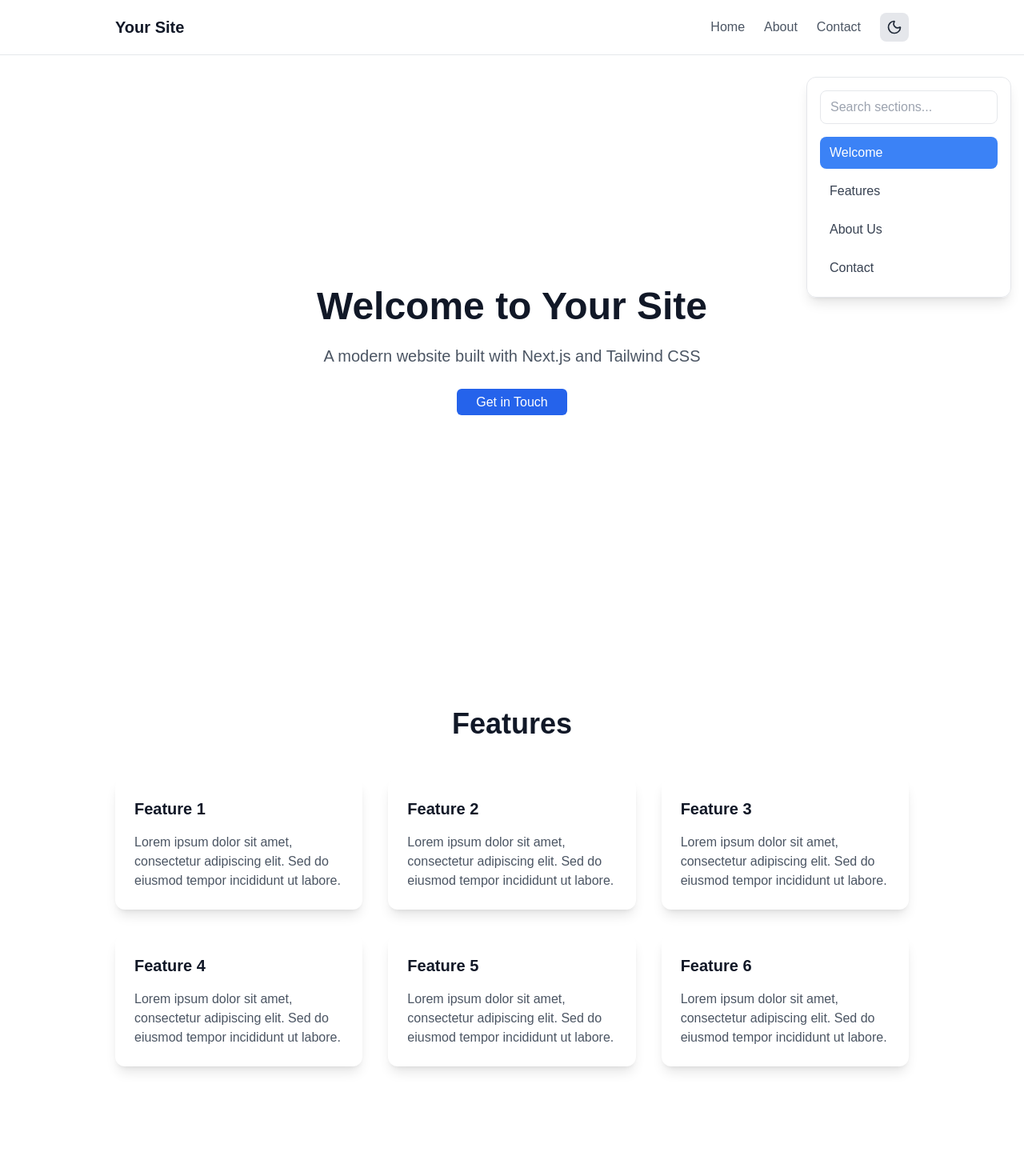
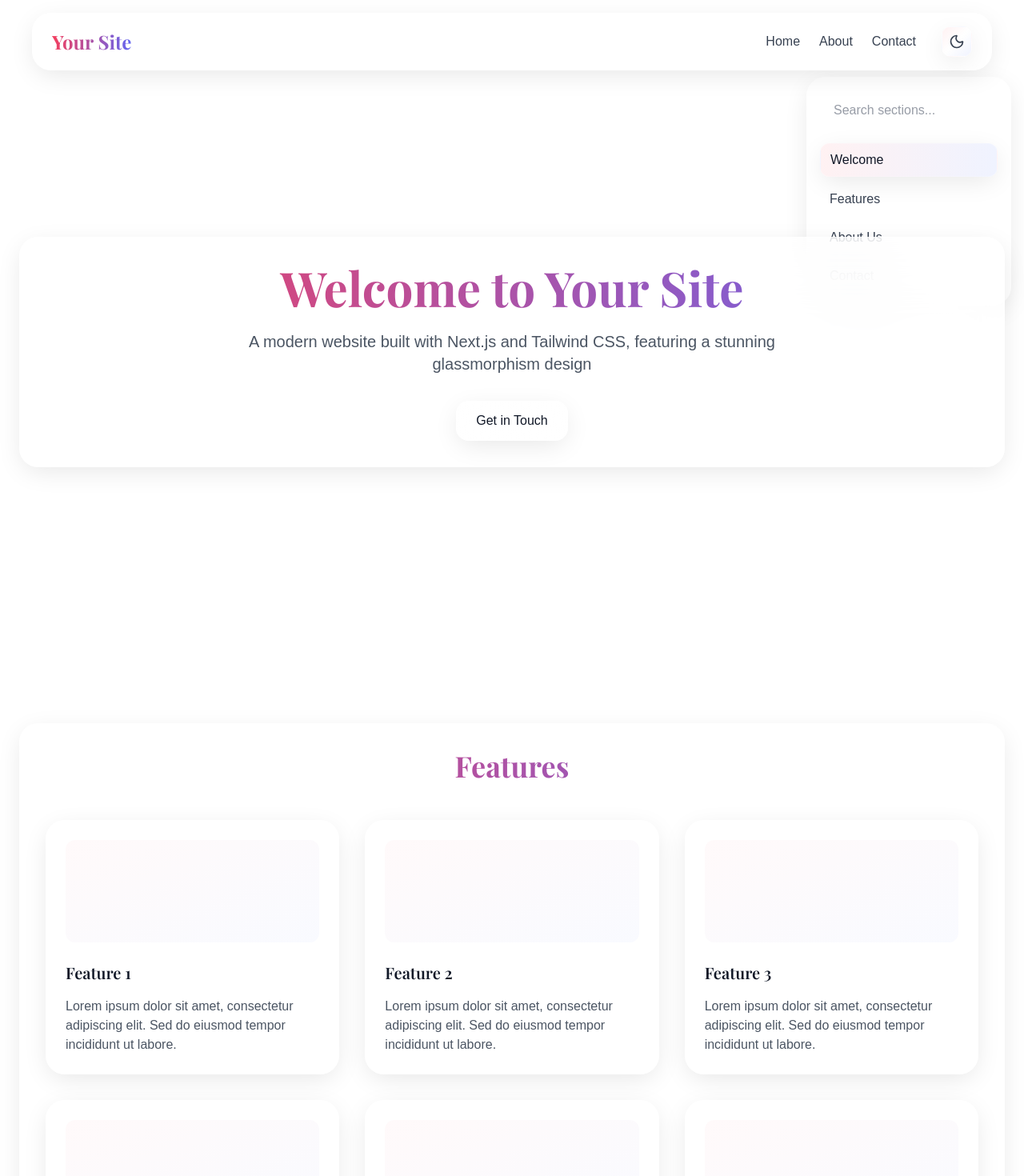
Before and after one commit to hidlmiddle/coolwebsite, a Next.js app: page / in a window 1280 px wide. Shown: the top 1470 px of the page at 80% size. Built offline with nearby package versions, Linux system fonts and the light colour scheme.

Commit message:
feat: implement glassmorphism design system

```diff
--- a/components/Header.tsx
+++ b/components/Header.tsx
@@ -3,26 +3,38 @@ import { ThemeToggle } from './ThemeToggle';
 
 export default function Header() {
   return (
-    <header className="border-b border-gray-200 dark:border-gray-700 bg-white dark:bg-gray-900 transition-colors duration-500">
-      <div className="container mx-auto py-4">
+    <div className="container mx-auto pt-4">
+      <header className="glass-navbar">
         <nav className="flex items-center justify-between">
-          <Link href="/" className="text-xl font-bold text-gray-900 dark:text-white">
+          <Link
+            href="/"
+            className="text-2xl font-serif font-bold bg-gradient-to-r from-rose-500 to-indigo-500 bg-clip-text text-transparent"
+          >
             Your Site
           </Link>
-          <div className="flex items-center space-x-6">
+          <div className="flex items-center space-x-8">
             <ul className="flex space-x-6">
               <li>
-                <Link href="/" className="text-gray-600 hover:text-blue-600 dark:text-gray-300 dark:hover:text-blue-400">
+                <Link
+                  href="/"
+                  className="text-gray-700 dark:text-gray-300 hover:text-gray-900 dark:hover:text-white transition-colors duration-200"
+                >
                   Home
                 </Link>
               </li>
               <li>
-                <Link href="/about" className="text-gray-600 hover:text-blue-600 dark:text-gray-300 dark:hover:text-blue-400">
+                <Link
+                  href="/about"
+                  className="text-gray-700 dark:text-gray-300 hover:text-gray-900 dark:hover:text-white transition-colors duration-200"
+                >
                   About
                 </Link>
               </li>
               <li>
-                <Link href="/contact" className="text-gray-600 hover:text-blue-600 dark:text-gray-300 dark:hover:text-blue-400">
+                <Link
+                  href="/contact"
+                  className="text-gray-700 dark:text-gray-300 hover:text-gray-900 dark:hover:text-white transition-colors duration-200"
+                >
                   Contact
                 </Link>
               </li>
@@ -30,7 +42,7 @@ export default function Header() {
             <ThemeToggle />
           </div>
         </nav>
-      </div>
-    </header>
+      </header>
+    </div>
   );
 }
--- a/components/SearchSidebar.tsx
+++ b/components/SearchSidebar.tsx
@@ -44,14 +44,14 @@ export function SearchSidebar({ sections }: SearchSidebarProps) {
   );
 
   return (
-    <aside className="fixed right-4 top-24 w-64 p-4 rounded-xl bg-white/80 dark:bg-gray-900/80 backdrop-blur-lg shadow-lg border border-gray-200 dark:border-gray-700">
+    <aside className="glass-sidebar">
       <div className="space-y-4">
         <input
           type="text"
           placeholder="Search sections..."
           value={searchTerm}
           onChange={(e) => setSearchTerm(e.target.value)}
-          className="w-full px-3 py-2 rounded-lg bg-white dark:bg-gray-800 border border-gray-200 dark:border-gray-700 focus:outline-none focus:ring-2 focus:ring-blue-500 dark:focus:ring-blue-400 transition-shadow"
+          className="glass-input"
         />
 
         <nav className="space-y-2">
@@ -59,10 +59,10 @@ export function SearchSidebar({ sections }: SearchSidebarProps) {
             <a
               key={id}
               href={`#${id}`}
-              className={`block px-3 py-2 rounded-lg transition-colors duration-200 ${
+              className={`block px-3 py-2 rounded-xl transition-all duration-200 ${
                 activeSection === id
-                  ? 'bg-blue-500 text-white'
-                  : 'hover:bg-gray-100 dark:hover:bg-gray-800 text-gray-700 dark:text-gray-300'
+                  ? 'glass-button bg-gradient-to-r from-rose-100/50 to-indigo-100/50 dark:from-rose-500/10 dark:to-indigo-500/10'
+                  : 'text-gray-700 dark:text-gray-300 hover:bg-white/50 dark:hover:bg-white/5'
               }`}
             >
               {title}
--- a/components/ThemeToggle.tsx
+++ b/components/ThemeToggle.tsx
@@ -7,13 +7,13 @@ export function ThemeToggle() {
   return (
     <button
       onClick={toggle}
-      className="p-2 rounded-lg bg-gray-200 dark:bg-gray-700 hover:bg-gray-300 dark:hover:bg-gray-600 transition-colors duration-200"
+      className="glass-button p-2 !rounded-xl bg-gradient-to-br from-rose-100/50 via-transparent to-indigo-100/50 dark:from-rose-500/10 dark:to-indigo-500/10"
       aria-label="Toggle theme"
     >
       {theme === 'light' ? (
-        <Moon className="w-5 h-5 text-gray-800 dark:text-gray-200" />
+        <Moon className="w-5 h-5 text-gray-700 dark:text-gray-300" />
       ) : (
-        <Sun className="w-5 h-5 text-gray-800 dark:text-gray-200" />
+        <Sun className="w-5 h-5 text-gray-700 dark:text-gray-300" />
       )}
     </button>
   );
--- a/pages/index.tsx
+++ b/pages/index.tsx
@@ -15,22 +15,27 @@ export default function Home() {
 
       <div className="container mx-auto py-12 space-y-32">
         <section id="hero" className="min-h-[80vh] flex items-center">
-          <div className="text-center w-full">
-            <h1 className="text-5xl font-bold mb-6">Welcome to Your Site</h1>
-            <p className="text-xl text-gray-600 dark:text-gray-400 mb-8">
-              A modern website built with Next.js and Tailwind CSS
+          <div className="glass-section text-center w-full">
+            <h1 className="text-6xl font-bold mb-6 bg-gradient-to-r from-rose-500 to-indigo-500 bg-clip-text text-transparent">
+              Welcome to Your Site
+            </h1>
+            <p className="text-xl text-gray-600 dark:text-gray-400 mb-8 max-w-2xl mx-auto">
+              A modern website built with Next.js and Tailwind CSS, featuring a stunning glassmorphism design
             </p>
-            <Link href="#contact" className="btn-primary">
+            <Link href="#contact" className="glass-button inline-block">
               Get in Touch
             </Link>
           </div>
         </section>
 
-        <section id="features" className="min-h-screen">
-          <h2 className="text-4xl font-bold mb-12 text-center">Features</h2>
-          <div className="grid md:grid-cols-2 lg:grid-cols-3 gap-8">
+        <section id="features" className="min-h-screen glass-section">
+          <h2 className="text-4xl font-bold mb-12 text-center bg-gradient-to-r from-rose-500 to-indigo-500 bg-clip-text text-transparent">
+            Features
+          </h2>
+          <div className="glass-grid md:grid-cols-2 lg:grid-cols-3">
             {[1, 2, 3, 4, 5, 6].map((i) => (
-              <div key={i} className="p-6 rounded-xl bg-white dark:bg-gray-800 shadow-lg">
+              <div key={i} className="glass-card">
+                <div className="h-32 mb-6 rounded-xl bg-gradient-to-br from-rose-100/20 to-indigo-100/20 dark:from-rose-500/10 dark:to-indigo-500/10" />
                 <h3 className="text-xl font-semibold mb-4">Feature {i}</h3>
                 <p className="text-gray-600 dark:text-gray-400">
                   Lorem ipsum dolor sit amet, consectetur adipiscing elit. Sed do eiusmod tempor incididunt ut labore.
@@ -40,10 +45,12 @@ export default function Home() {
           </div>
         </section>
 
-        <section id="about" className="min-h-screen">
-          <h2 className="text-4xl font-bold mb-12 text-center">About Us</h2>
-          <div className="grid md:grid-cols-2 gap-12 items-center">
-            <div className="space-y-6">
+        <section id="about" className="min-h-screen glass-section">
+          <h2 className="text-4xl font-bold mb-12 text-center bg-gradient-to-r from-rose-500 to-indigo-500 bg-clip-text text-transparent">
+            About Us
+          </h2>
+          <div className="glass-grid md:grid-cols-2 items-center">
+            <div className="glass-card space-y-6">
               <p className="text-lg text-gray-600 dark:text-gray-400">
                 Lorem ipsum dolor sit amet, consectetur adipiscing elit. Sed do eiusmod tempor incididunt ut labore et dolore magna aliqua.
               </p>
@@ -51,27 +58,31 @@ export default function Home() {
                 Ut enim ad minim veniam, quis nostrud exercitation ullamco laboris nisi ut aliquip ex ea commodo consequat.
               </p>
             </div>
-            <div className="bg-gray-200 dark:bg-gray-700 rounded-xl aspect-video"></div>
+            <div className="glass-card aspect-video bg-gradient-to-br from-rose-100/20 to-indigo-100/20 dark:from-rose-500/10 dark:to-indigo-500/10" />
           </div>
         </section>
 
-        <section id="contact" className="min-h-screen">
-          <h2 className="text-4xl font-bold mb-12 text-center">Contact Us</h2>
+        <section id="contact" className="min-h-screen glass-section">
+          <h2 className="text-4xl font-bold mb-12 text-center bg-gradient-to-r from-rose-500 to-indigo-500 bg-clip-text text-transparent">
+            Contact Us
+          </h2>
           <div className="max-w-2xl mx-auto">
-            <form className="space-y-6">
+            <form className="glass-card space-y-6">
               <div>
                 <label htmlFor="name" className="block text-sm font-medium mb-2">Name</label>
-                <input type="text" id="name" className="input" />
+                <input type="text" id="name" className="glass-input" />
               </div>
               <div>
                 <label htmlFor="email" className="block text-sm font-medium mb-2">Email</label>
-                <input type="email" id="email" className="input" />
+                <input type="email" id="email" className="glass-input" />
               </div>
               <div>
                 <label htmlFor="message" className="block text-sm font-medium mb-2">Message</label>
-                <textarea id="message" className="textarea"></textarea>
+                <textarea id="message" className="glass-input min-h-[120px]"></textarea>
               </div>
-              <button type="submit" className="btn-primary w-full">Send Message</button>
+              <button type="submit" className="glass-button w-full bg-gradient-to-r from-rose-100/50 to-indigo-100/50 dark:from-rose-500/10 dark:to-indigo-500/10">
+                Send Message
+              </button>
             </form>
           </div>
         </section>
--- a/styles/globals.css
+++ b/styles/globals.css
@@ -1,3 +1,4 @@
+@import url('https://fonts.googleapis.com/css2?family=Playfair+Display:wght@400;600;700&display=swap');
 @tailwind base;
 @tailwind components;
 @tailwind utilities;
@@ -7,21 +8,56 @@
     scroll-behavior: smooth;
   }
   body {
-    @apply text-gray-900 bg-white dark:text-gray-100 dark:bg-gray-900;
+    @apply text-gray-900 bg-gradient-to-br from-glass-rose/30 via-glass-mint/30 to-glass-lavender/30 min-h-screen;
+    @apply dark:from-gray-900 dark:via-gray-800 dark:to-gray-900 dark:text-white;
+  }
+  h1, h2, h3, h4, h5, h6 {
+    @apply font-serif;
   }
 }
 
 @layer components {
-  .btn {
-    @apply px-6 py-2 rounded-md transition-colors duration-200;
+  .glass-panel {
+    @apply backdrop-blur-2xl bg-white/70 dark:bg-gray-900/70 border border-white/20 dark:border-white/10;
+    @apply rounded-3xl shadow-glass transition-all duration-200 ease-glass;
+    @apply hover:shadow-glass-hover hover:-translate-y-1;
   }
-  .btn-primary {
-    @apply btn bg-blue-600 text-white hover:bg-blue-700;
+
+  .glass-button {
+    @apply px-6 py-3 rounded-2xl transition-all duration-200 ease-glass;
+    @apply bg-gradient-to-br from-white/80 to-white/60 backdrop-blur-xl;
+    @apply dark:from-white/20 dark:to-white/10;
+    @apply border border-white/20 shadow-glass;
+    @apply hover:shadow-glass-hover hover:-translate-y-0.5;
+    @apply active:translate-y-0 active:shadow-glass;
   }
-  .input {
-    @apply w-full px-4 py-2 border border-gray-300 rounded-md focus:outline-none focus:ring-2 focus:ring-blue-500 focus:border-transparent;
+
+  .glass-input {
+    @apply w-full px-4 py-3 rounded-xl bg-white/70 dark:bg-gray-900/70;
+    @apply border border-white/20 dark:border-white/10 backdrop-blur-xl;
+    @apply focus:outline-none focus:ring-2 focus:ring-white/30 dark:focus:ring-white/20;
+    @apply placeholder:text-gray-500/70 dark:placeholder:text-gray-400/70;
   }
-  .textarea {
-    @apply input min-h-[120px];
+
+  .glass-card {
+    @apply glass-panel p-6 hover:bg-white/80 dark:hover:bg-gray-900/80;
+  }
+
+  .glass-navbar {
+    @apply glass-panel sticky top-4 mx-4 z-50 px-6 py-4;
+    @apply bg-white/60 dark:bg-gray-900/60;
+  }
+
+  .glass-sidebar {
+    @apply glass-panel fixed right-4 top-24 w-64 p-4;
+    @apply bg-white/60 dark:bg-gray-900/60;
+  }
+
+  .glass-section {
+    @apply glass-panel p-8 mb-8;
+  }
+
+  .glass-grid {
+    @apply grid gap-6 sm:gap-8;
   }
 }
--- a/tailwind.config.js
+++ b/tailwind.config.js
@@ -8,15 +8,38 @@ module.exports = {
     extend: {
       fontFamily: {
         sans: ['Inter var', 'sans-serif'],
+        serif: ['Playfair Display', 'serif'],
+      },
+      colors: {
+        glass: {
+          rose: '#FFF1F2',
+          mint: '#F0FDF4',
+          lavender: '#F5F3FF',
+        },
+      },
+      backdropBlur: {
+        '4xl': '72px',
+      },
+      borderRadius: {
+        '4xl': '2rem',
+        '5xl': '2.5rem',
+      },
+      boxShadow: {
+        glass: '0 8px 32px -4px rgba(0, 0, 0, 0.1)',
+        'glass-hover': '0 16px 48px -8px rgba(0, 0, 0, 0.15)',
       },
       container: {
         center: true,
-        padding: '1rem',
+        padding: '1.5rem',
         screens: {
           sm: '640px',
           md: '768px',
           lg: '1024px',
+          xl: '1280px',
         },
+      },
+      transitionTimingFunction: {
+        'glass': 'cubic-bezier(0.4, 0, 0.2, 1)',
       },
     },
   },
```
